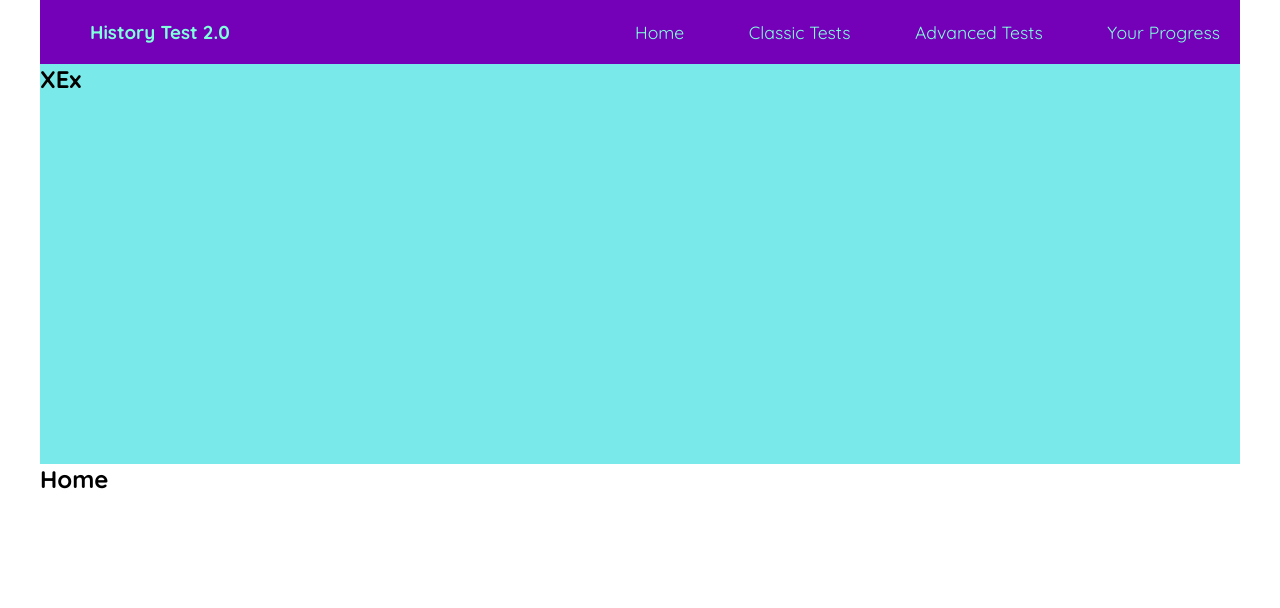
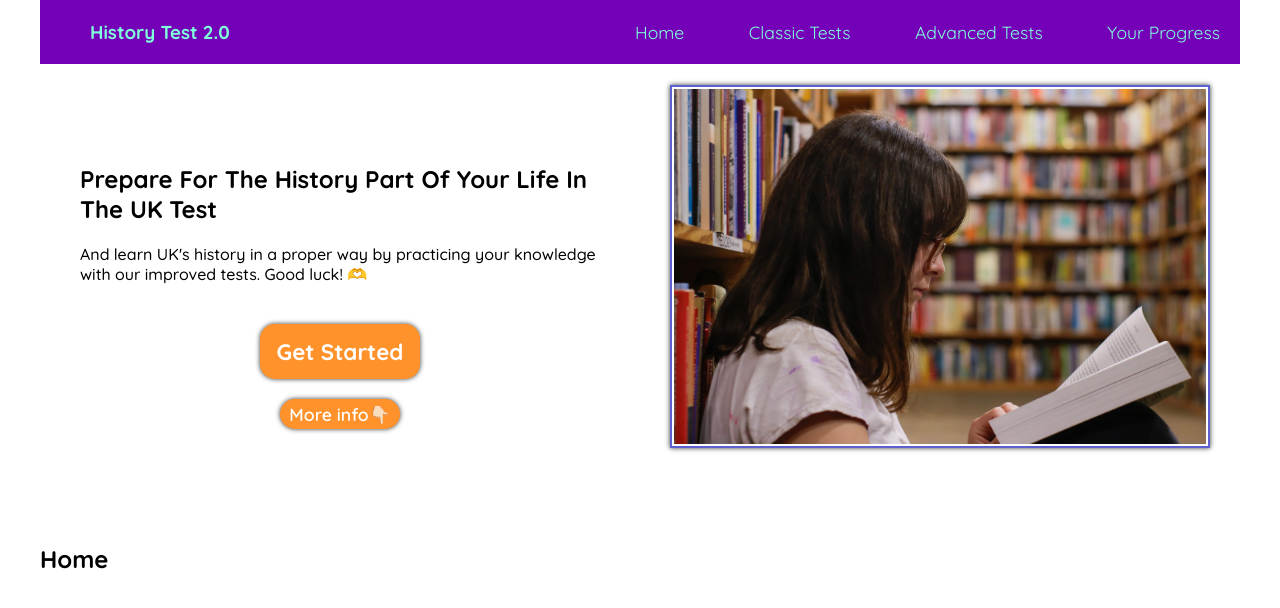
Before and after one commit to KarlLuther/history-test-2.0, a React (Create React App) app in the folder front-end/my-app/: page / in a window 1280 px wide. Shown: the top 608 px of the page. Built offline with nearby package versions, Linux system fonts and the light colour scheme.

Commit message:
made hero section relatively pretty

```diff
--- a/front-end/my-app/src/componentsStyling/App.css
+++ b/front-end/my-app/src/componentsStyling/App.css
@@ -16,4 +16,5 @@
   --background: #7400b8;
   --font-colour: #80ffdb;
   --hero-colour: #6930c3;
+  --btn-background: #5e60ce;
 }
--- a/front-end/my-app/src/componentsStyling/BurgerCSS.css
+++ b/front-end/my-app/src/componentsStyling/BurgerCSS.css
@@ -18,6 +18,8 @@
 }
 
 .hamburger-link {
+  text-decoration: none;
+  text-align: center;
   color: white;
   font-size: 1.5rem;
   line-height: 40px;
--- a/front-end/my-app/src/componentsStyling/HeroCSS.css
+++ b/front-end/my-app/src/componentsStyling/HeroCSS.css
@@ -1,5 +1,95 @@
 .hero-section {
-  height: 50vh;
+  height: 60vh;
   width: 100%;
-  background-color: rgb(121, 233, 233);
 }
+
+.hero-text-flex-container {
+  padding: 100px 10px 40px 10px;
+  margin: 0 auto;
+  display: flex;
+  flex-direction: column;
+  align-items: center;
+}
+
+.hero-h1 {
+  text-transform: capitalize;
+  font-weight: 900;
+  margin-bottom: 20px;
+}
+
+.hero-text {
+  font-weight: 500;
+  margin-bottom: 40px;
+}
+
+.hero-btn-container {
+  display: flex;
+  flex-direction: column;
+  align-items: center;
+}
+
+.btn-hero {
+  border: none;
+  background-color: #ff922b;
+  color: white;
+  box-shadow: 0px 0px 5px rgb(61, 58, 58);
+}
+
+.first {
+  font-weight: 800;
+  margin-bottom: 20px;
+  font-size: 1.4rem;
+  width: 160px;
+  height: 55px;
+  border-radius: 15px;
+}
+
+.second {
+  font-size: 1.1rem;
+  width: 120px;
+  height: 30px;
+  border-radius: 15px;
+  font-weight: 600;
+}
+
+.hero-img {
+  display: none;
+}
+
+@media only screen and (min-width: 425px) {
+  .hero-text-flex-container {
+    padding: 100px 40px 40px 40px;
+  }
+}
+
+@media only screen and (min-width: 768px) {
+  .hero-flex-container {
+    display: flex;
+  }
+
+  .hero-text-flex-container {
+    max-width: 50%;
+  }
+
+  .img-container {
+    width: 60%;
+    display: flex;
+    justify-content: center;
+    align-items: center;
+  }
+
+  .hero-img {
+    /* margin-top: 20px; */
+    padding: 2px;
+    border: 2px solid #5e60ce;
+    display: block;
+    width: 90%;
+    box-shadow: 0px 0px 5px rgb(61, 58, 58);
+  }
+}
+
+/*
+1) Всунуть картинку в компонент и сделать ее невидимой
+2) На 768пх сделать видимой и всунуть в флекс контейнер
+3) сделать для нее границу и тень
+ */
--- a/front-end/my-app/src/componentsStyling/NavBarCSS.css
+++ b/front-end/my-app/src/componentsStyling/NavBarCSS.css
@@ -37,6 +37,7 @@
 
 .logo {
   margin-left: 20px;
+  font-weight: 900;
 }
 
 /* ICON */
@@ -118,7 +119,7 @@
   }
 
   .nav-link:hover {
-    color: #fd7e14;
+    color: #f08c00;
   }
 }
 
--- a/front-end/my-app/src/subComponents/Hero.tsx
+++ b/front-end/my-app/src/subComponents/Hero.tsx
@@ -1,9 +1,29 @@
 import "../componentsStyling/HeroCSS.css";
+import HeroImg from "../componentsStyling/imgs/hero-girl.jpg";
 
 const Hero = () => {
   return (
     <section className="hero-section">
-      <h1>XEx</h1>
+      <div className="hero-flex-container">
+        <div className="hero-text-flex-container">
+          <h1 className="hero-h1">
+            Prepare for the history part of your Life In The UK test
+          </h1>
+          <p className="hero-text">
+            And learn UK's history in a proper way by practicing your knowledge
+            with our improved tests. Good luck! 🫶
+          </p>
+          <img />
+          <div className="hero-btn-container">
+            <button className="btn-hero first">Get Started</button>
+            <button className="btn-hero second">More info👇🏻</button>
+          </div>
+        </div>
+        {/* <div className="background">AAAA</div> */}
+        <div className="img-container">
+          <img src={HeroImg} alt="hm" className="hero-img" />
+        </div>
+      </div>
     </section>
   );
 };
```
Also changed, not shown: front-end/my-app/src/componentsStyling/imgs/hero-girl.jpg (added).
